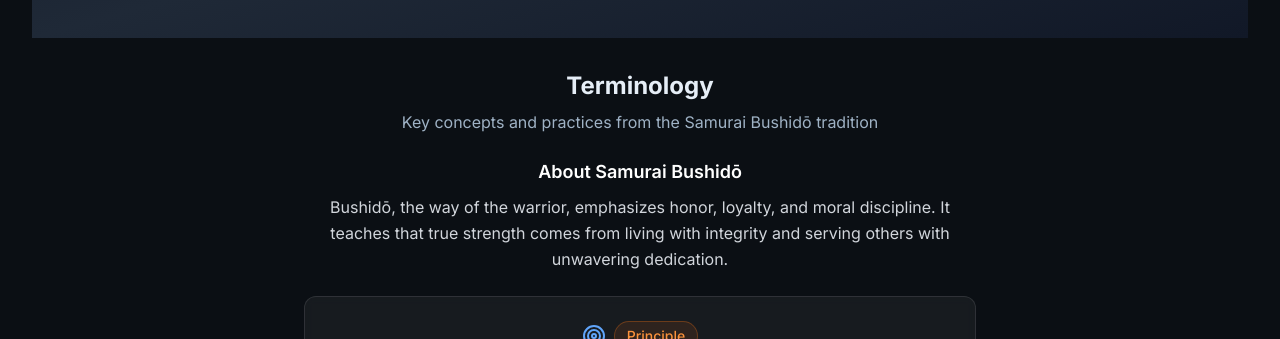
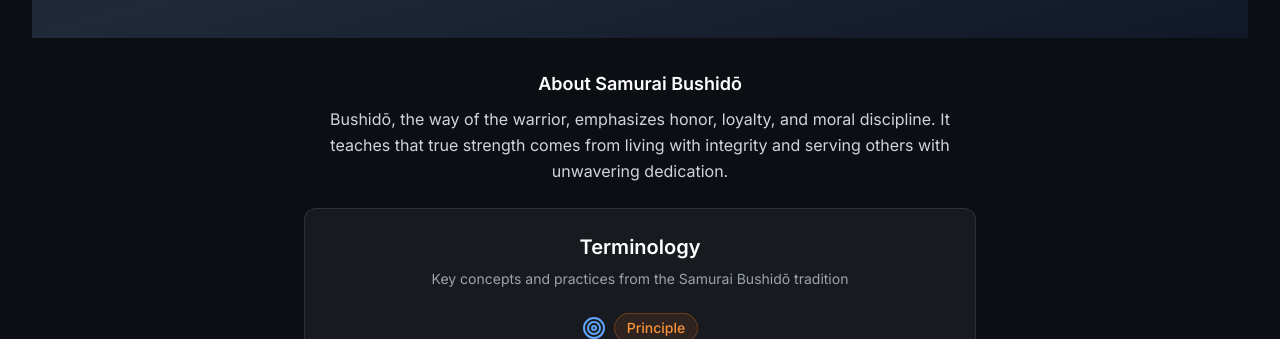
Before and after one commit to WELCOMETOTHETRIBE/aristotle, a Next.js app: page /frameworks/bushido in a window 1280 px wide. Shown: the part 317-656 px from the top of the page. Built offline with nearby package versions, Linux system fonts and the light colour scheme; no server answers.

Commit message:
Remove redundant terminology title from framework page, add simple header inside definition widget

```diff
--- a/components/FrameworkTerminology.tsx
+++ b/components/FrameworkTerminology.tsx
@@ -517,13 +517,6 @@
   return (
     <div className="page-section">
       <div className="max-w-2xl mx-auto">
-        <div className="text-center mb-6">
-          <h2 className="section-title mb-2">Terminology</h2>
-          <p className="section-description">
-            Key concepts and practices from the {frameworkName} tradition
-          </p>
-        </div>
-
         {/* Overview - Moved Above */}
         <div className="mb-6 text-center">
           <h4 className="text-lg font-semibold text-white mb-2">About {frameworkName}</h4>
@@ -532,6 +525,13 @@
 
         {/* Term Gallery */}
         <div className="bg-white/5 backdrop-blur-sm rounded-xl border border-white/10 p-6">
+          {/* Terminology Header */}
+          <div className="text-center mb-6">
+            <h3 className="text-xl font-semibold text-white mb-2">Terminology</h3>
+            <p className="text-gray-400 text-sm">
+              Key concepts and practices from the {frameworkName} tradition
+            </p>
+          </div>
           {/* Current Term Display */}
           <div className="text-center mb-6">
             <div className="flex items-center justify-center gap-2 mb-4">
```
